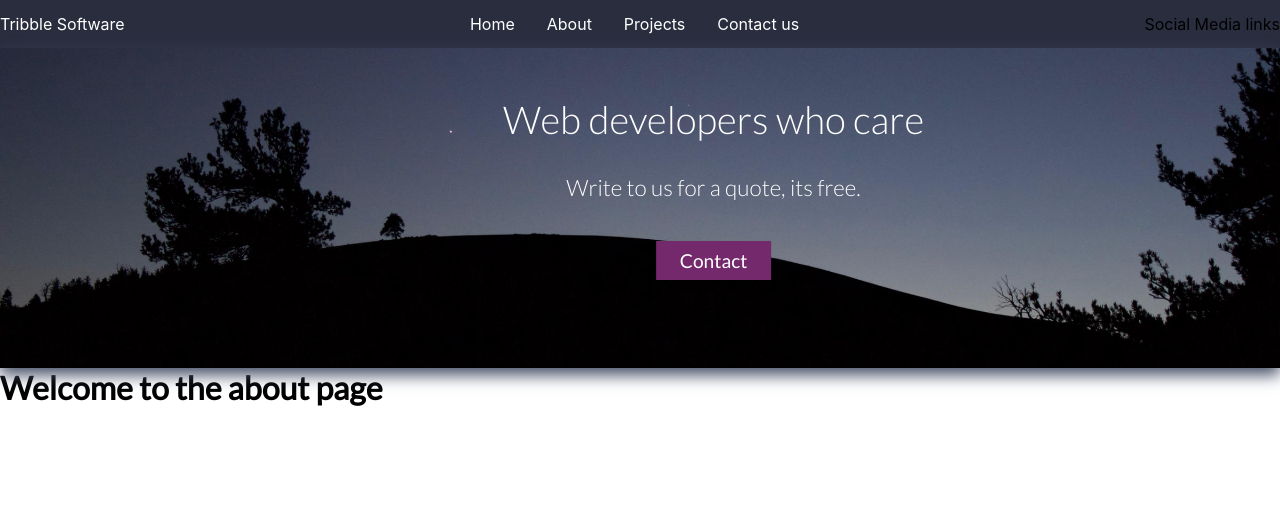
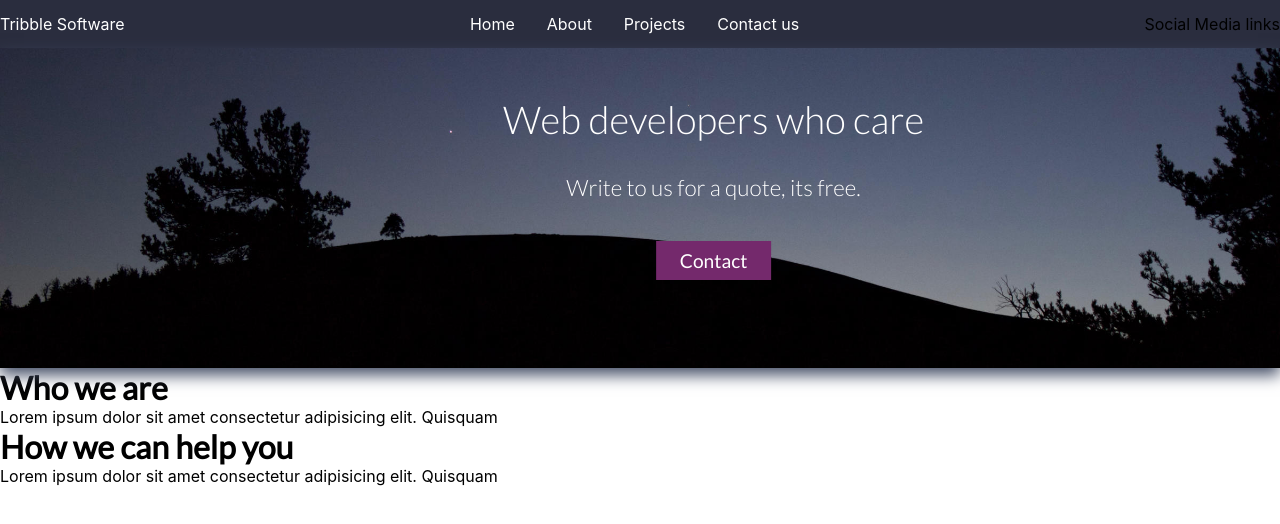
Before and after one commit to RandallBG/TribbleSoftwareWebsite, a React (Create React App) app: page /about in a window 1280 px wide. Shown: the top 524 px of the page. Built offline with nearby package versions, Linux system fonts and the light colour scheme.

Commit message:
updated about us.js, projects.js and contact us.js

```diff
--- a/src/components/About/About.js
+++ b/src/components/About/About.js
@@ -1,8 +1,19 @@
 const About = () => {
   return (
     <div>
-      <h1>Welcome to the about page</h1>
+      <h1>Who we are</h1>
+      <p>
+        Lorem ipsum dolor sit amet consectetur adipisicing elit. Quisquam
+      </p>
+      <div>
+        <h1>How we can help you</h1>
+        <p>
+          Lorem ipsum dolor sit amet consectetur adipisicing elit. Quisquam
+        </p>
+      </div>
     </div>
+
+
   );
 };
 
--- a/src/components/Contact/Contact.js
+++ b/src/components/Contact/Contact.js
@@ -1,7 +1,7 @@
 const Contact = () => {
   return (
     <div>
-      <h1>Welcome to the contact page</h1>
+      <h1>Contact Us</h1>
     </div>
   );
 };
--- a/src/components/Projects/Projects.js
+++ b/src/components/Projects/Projects.js
@@ -3,8 +3,39 @@
 const Projects = () => {
   return (
     <div>
-      <h1>Welcome to the projects page</h1>
+      <h1>What we can do</h1>
+      <div>
+      <img src={require('#')} alt="projects" />
+      <p></p>
+      </div>
+      <div>
+      <img src={require('#')} alt="projects" />
+      <p></p>
+      </div>
+      <div>
+      <img src={require('#')} alt="projects" />
+      <p></p>
     </div>
+    <div>
+      <h1>Together</h1>
+      <div>
+      <img src={require('#')} alt="projects" />
+      <p></p>
+      </div>
+      <div>
+      <img src={require('#')} alt="projects" />
+      <p></p>
+      </div>
+      <div>
+      <img src={require('#')} alt="projects" />
+      <p></p>
+      </div>
+    </div>
+
+
+    </div>
+
+
   );
 };
 
```
